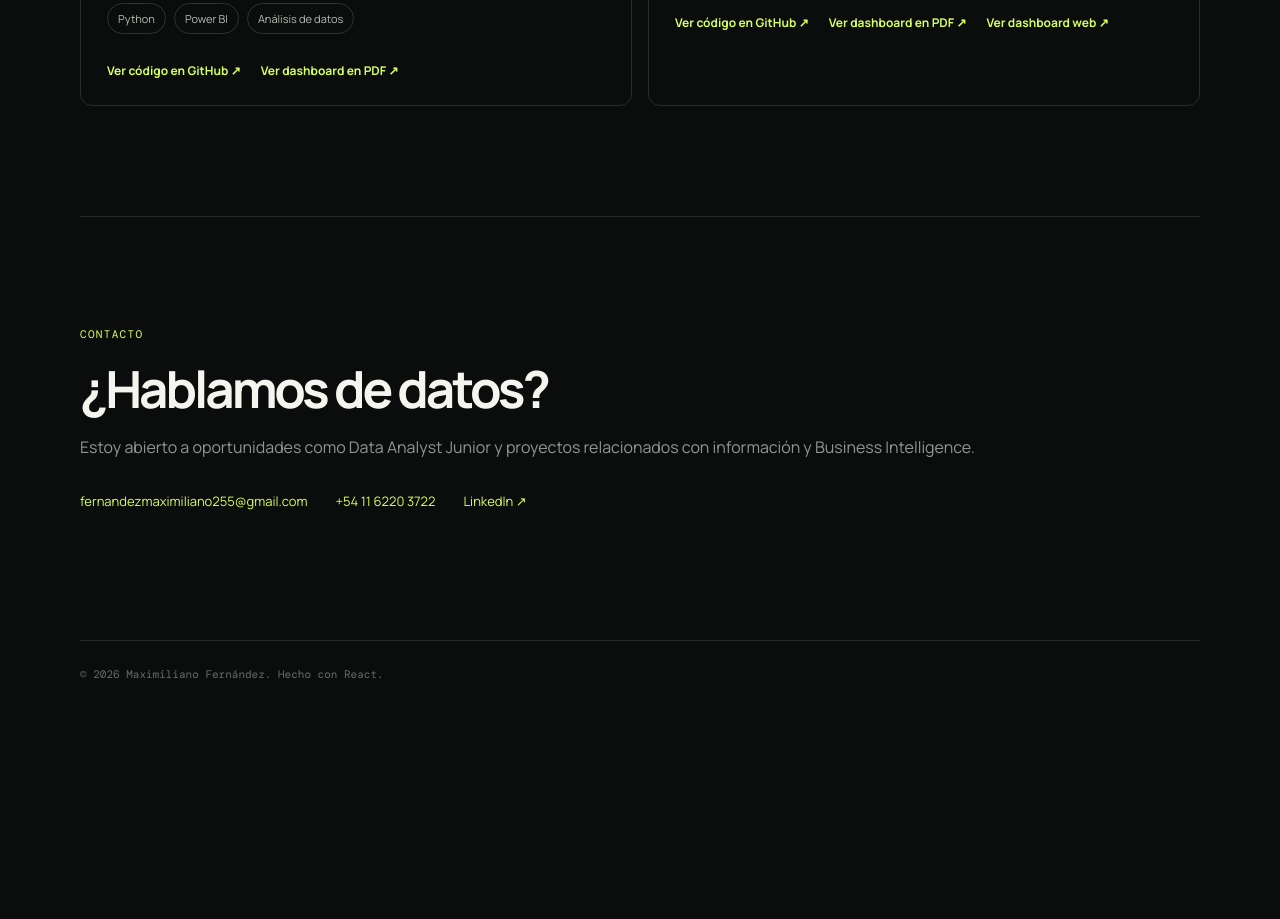
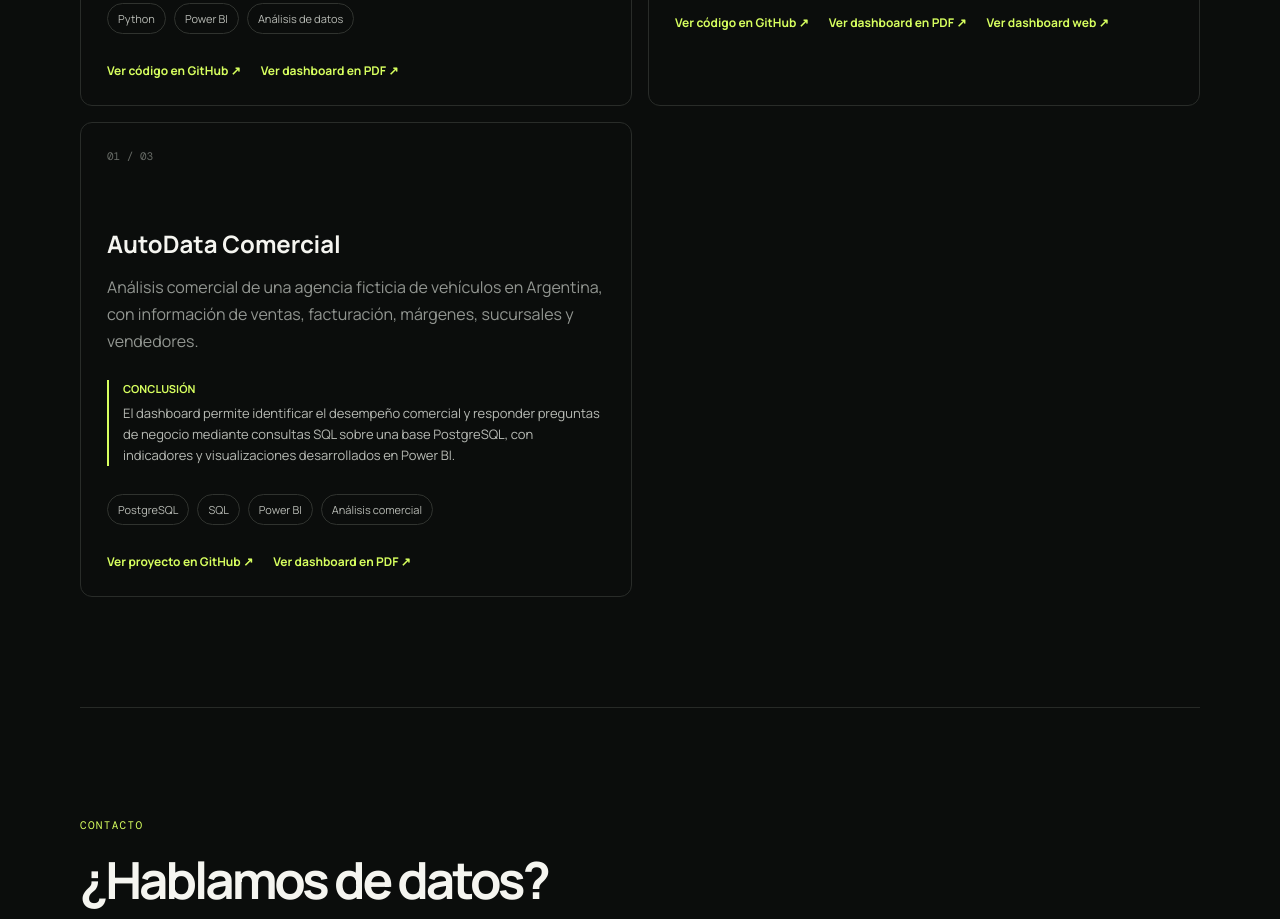
Before and after one commit to fernandezmaximiliano255-spec/portfolio-data, a React (Vite) app: page / in a window 1280 px wide. Shown: the part 2520-3439 px from the top of the page. Before the commit the page ends 3235 px from the top, so only its background shows below. Built offline with nearby package versions, Linux system fonts and the light colour scheme.

Commit message:
Agregar AutoData Comercial al portfolio
Added a new project entry for 'AutoData Comercial' with details.

```diff
--- a/src/main.jsx
+++ b/src/main.jsx
@@ -5,6 +5,7 @@ import './styles.css';
 const projects = [
   { title: 'Limpieza y análisis de datos', description: 'Proyecto de análisis de datos con limpieza y transformación de información mediante Python, seguido de la creación de un dashboard interactivo en Power BI.', conclusion: 'El análisis muestra 30 incidentes registrados. Aunque el 76,67% se encuentra cerrado, el cumplimiento del SLA alcanza el 40%, por lo que se recomienda priorizar los incidentes críticos y reforzar la prevención sobre phishing y malware.', tags: ['Python', 'Power BI', 'Análisis de datos'], link: 'https://github.com/fernandezmaximiliano255-spec/portfolio-data', linkLabel: 'Ver código en GitHub ↗', pdf: '/panel-operaciones.pdf' },
   { title: 'AlertOps Analytics', description: 'Dashboard de monitoreo operativo para analizar alertas, estados de casos, severidad, falsos positivos y cumplimiento de SLA.', conclusion: 'Proyecto orientado a transformar datos operativos en indicadores claros para priorizar alertas y mejorar la eficiencia del proceso de revisión.', tags: ['SQL', 'Power BI', 'Análisis operativo'], link: 'https://github.com/fernandezmaximiliano255-spec/portfolio-data/tree/main/alertops-analytics', linkLabel: 'Ver código en GitHub ↗', pdf: '/alertops-dashboard.pdf', web: '/alertops-dashboard/' },
+  { title: 'AutoData Comercial', description: 'Análisis comercial de una agencia ficticia de vehículos en Argentina, con información de ventas, facturación, márgenes, sucursales y vendedores.', conclusion: 'El dashboard permite identificar el desempeño comercial y responder preguntas de negocio mediante consultas SQL sobre una base PostgreSQL, con indicadores y visualizaciones desarrollados en Power BI.', tags: ['PostgreSQL', 'SQL', 'Power BI', 'Análisis comercial'], link: 'https://github.com/fernandezmaximiliano255-spec/autodata-comercial', linkLabel: 'Ver proyecto en GitHub ↗', pdf: 'https://github.com/fernandezmaximiliano255-spec/autodata-comercial/blob/main/PanelComercialVehiculos.pdf.pdf' },
 ];
 
 function App() {
```
